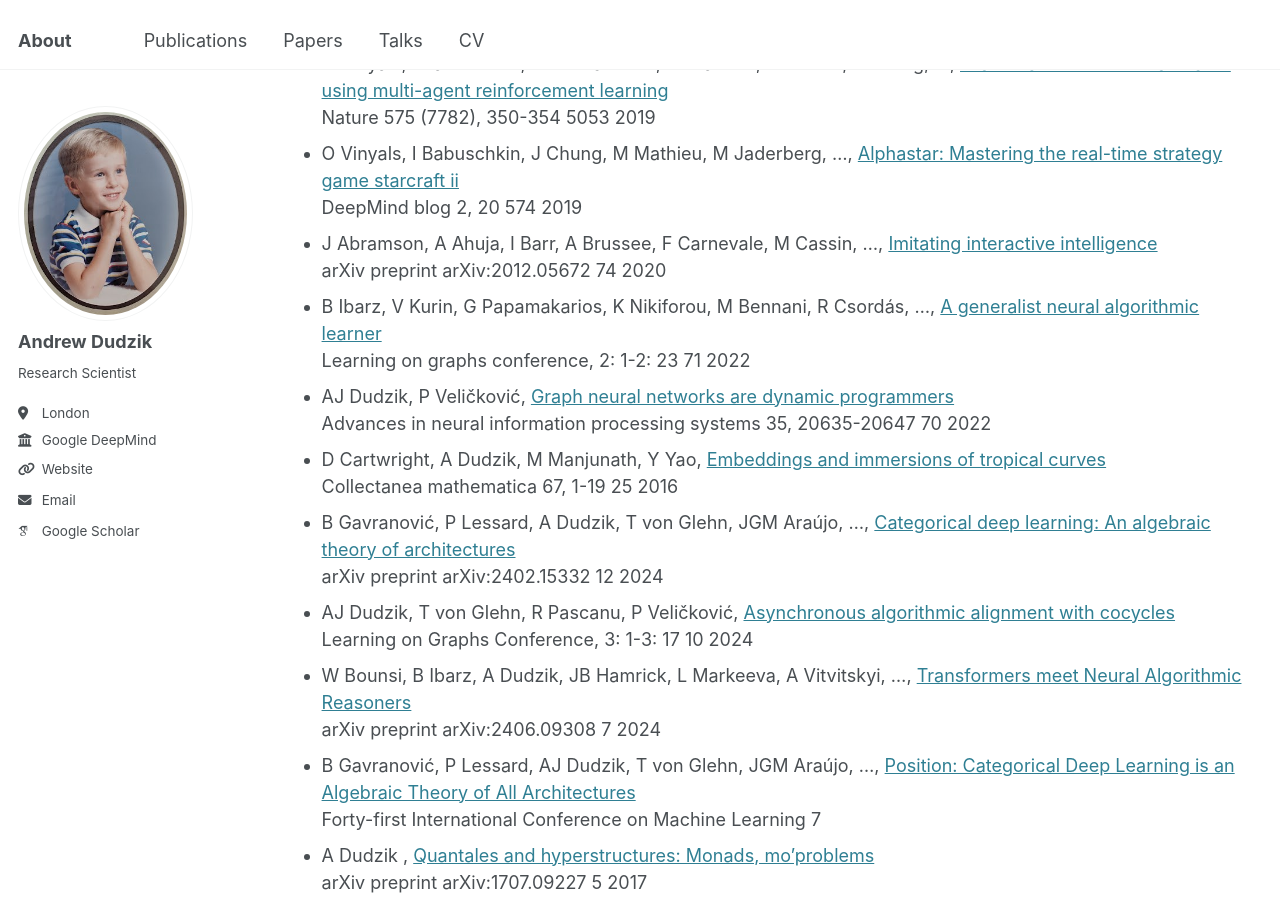
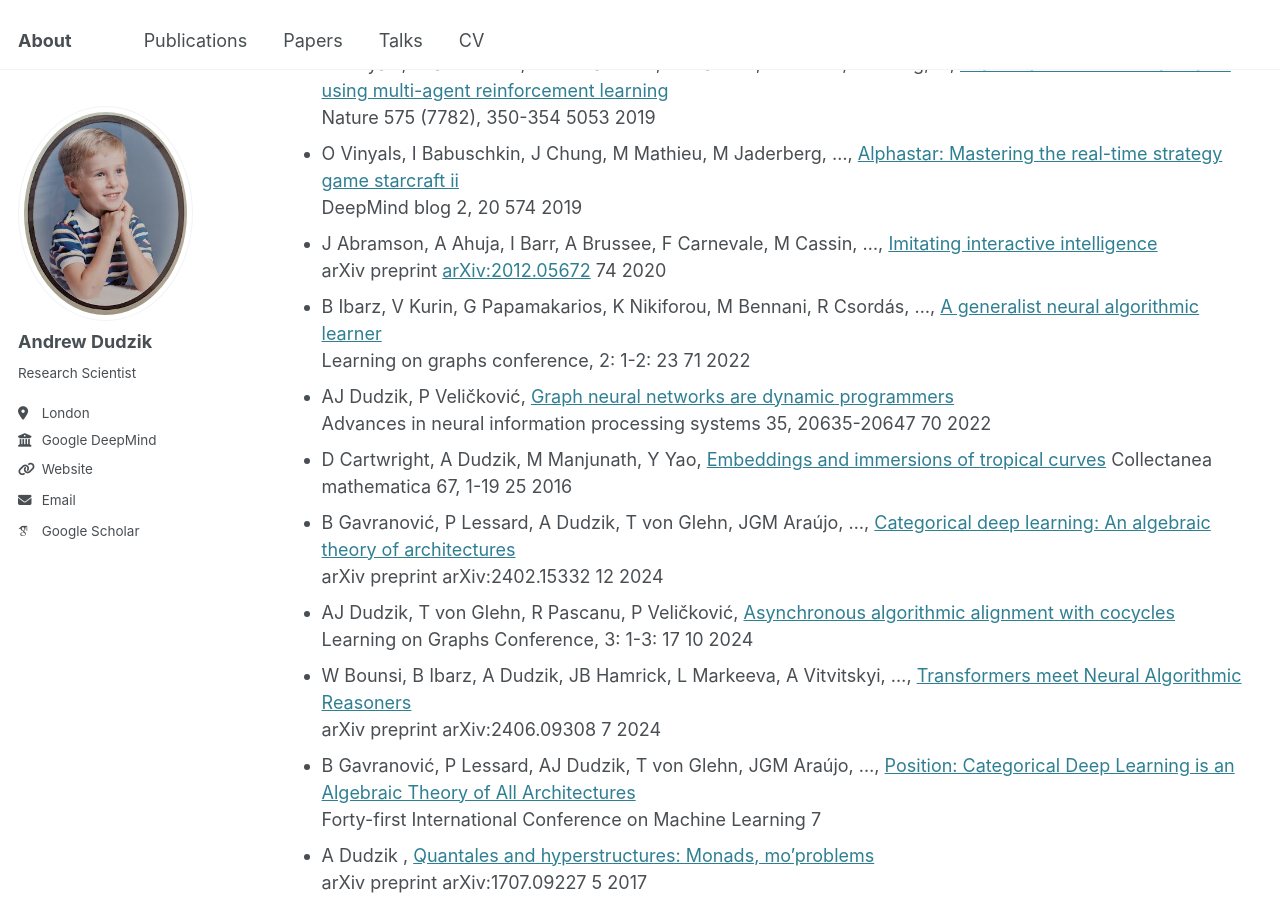
Before and after one commit to mdudzik/mdudzik.github.io, a Jekyll site: the page built from _pages/publications.md, in a window 1280 px wide and 900 px high, scrolled down 554 px. Built offline with Jekyll 4.4.1, drawn with Linux system fonts in a browser that asks for light colours; some web fonts are replaced.

```diff
--- a/_pages/publications.md
+++ b/_pages/publications.md
@@ -49,7 +49,7 @@ Nature 575 (7782), 350-354
 DeepMind blog 2, 20
 574	2019
 - J Abramson, A Ahuja, I Barr, A Brussee, F Carnevale, M Cassin, ..., [Imitating interactive intelligence](x)\
-arXiv preprint arXiv:2012.05672
+arXiv preprint [arXiv:2012.05672](https://arxiv.org/abs/2012.05672)
 74	2020
 - B Ibarz, V Kurin, G Papamakarios, K Nikiforou, M Bennani, R Csordás, ..., [A generalist neural algorithmic learner]()\
 Learning on graphs conference, 2: 1-2: 23
@@ -57,7 +57,7 @@ Learning on graphs conference, 2: 1-2: 23
 - AJ Dudzik, P Veličković, [Graph neural networks are dynamic programmers]()\
 Advances in neural information processing systems 35, 20635-20647
 70	2022
-- D Cartwright, A Dudzik, M Manjunath, Y Yao, [Embeddings and immersions of tropical curves]()\
+- D Cartwright, A Dudzik, M Manjunath, Y Yao, [Embeddings and immersions of tropical curves]()
 Collectanea mathematica 67, 1-19
 25	2016
 - B Gavranović, P Lessard, A Dudzik, T von Glehn, JGM Araújo, ..., [Categorical deep learning: An algebraic theory of architectures]()\
```
